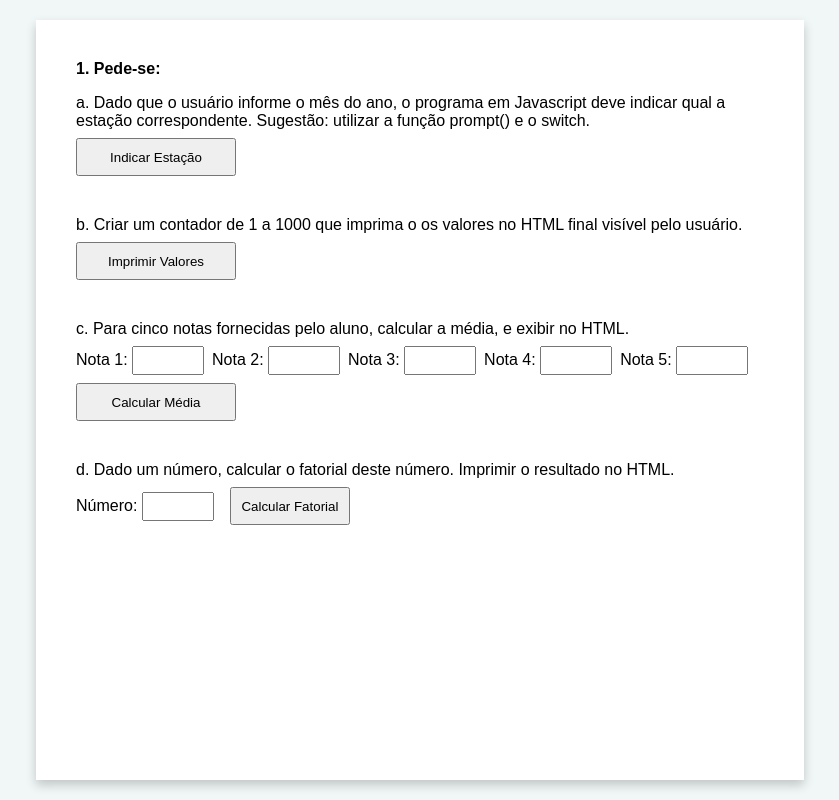
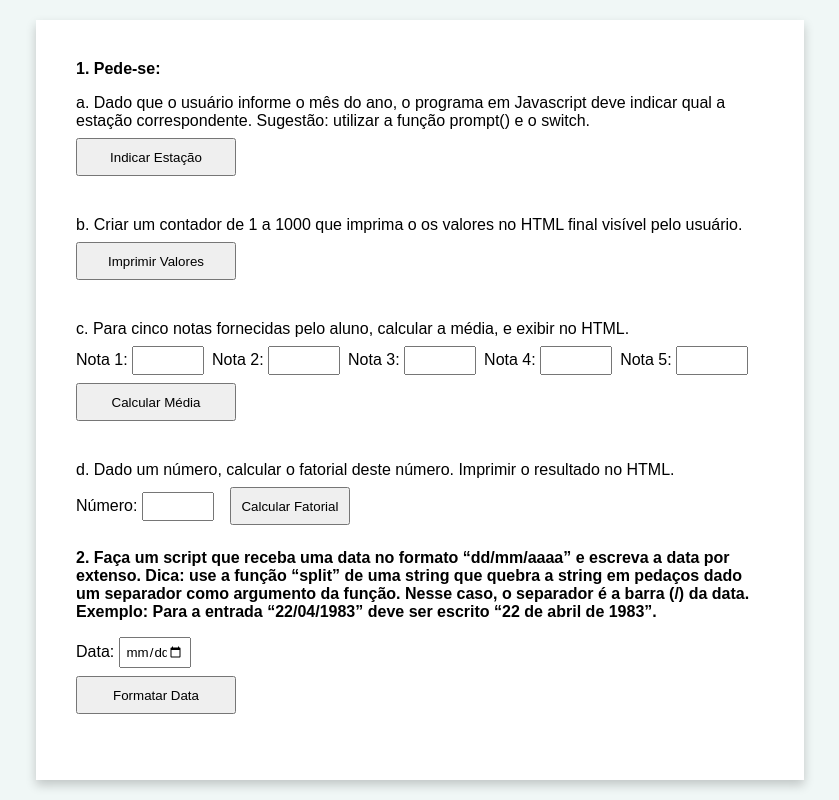
Before and after one commit to devalmagno/prog2, a plain HTML site: page t4/index.html in a window 1280 px wide. Shown: the whole page, without its empty margins (220-1059 px from the left). Drawn offline with Linux system fonts and the light colour scheme.

Commit message:
question 2

```diff
--- a/t4/index.html
+++ b/t4/index.html
@@ -76,7 +76,26 @@
                 </form>
                 <div class="answer"></div>
             </div>
+        </div>
 
+        <div class="question question_two">
+            <strong>2. Faça um script que receba uma data no formato “dd/mm/aaaa” e escreva a
+                data por extenso. Dica: use a função “split” de uma string que quebra a string
+                em pedaços dado um separador como argumento da função. Nesse caso, o
+                separador é a barra (/) da data.
+                Exemplo:
+                Para a entrada “22/04/1983” deve ser escrito “22 de abril de 1983”.
+            </strong>
+
+            <form>
+                <div class="input_box">
+                    Data:
+                    <input type="date" name="data" id="date">
+                </div>
+                <input type="submit" value="Formatar Data" class="buttons">
+
+                <div class="answer"></div>
+            </form>
         </div>
     </div>
 
--- a/t4/style.css
+++ b/t4/style.css
@@ -69,3 +69,7 @@ form {
     column-gap: 1rem;
     align-items: center;
 }
+
+.question .question_two form .input_box input {
+    max-width: 12rem;
+}
```
